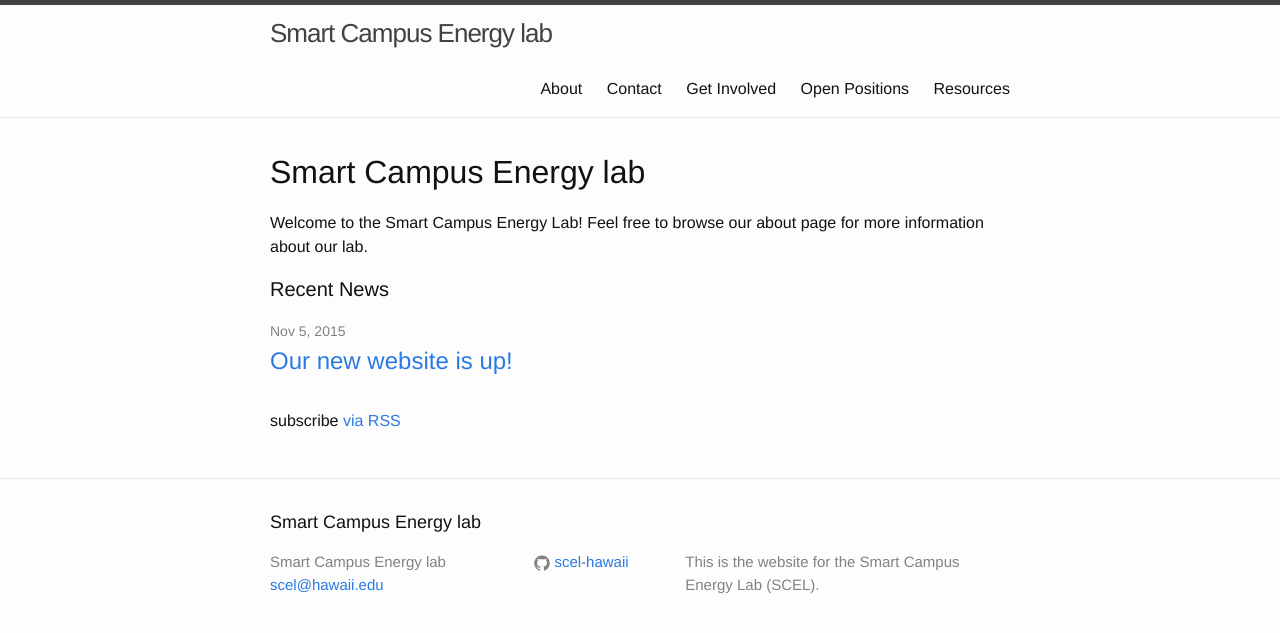
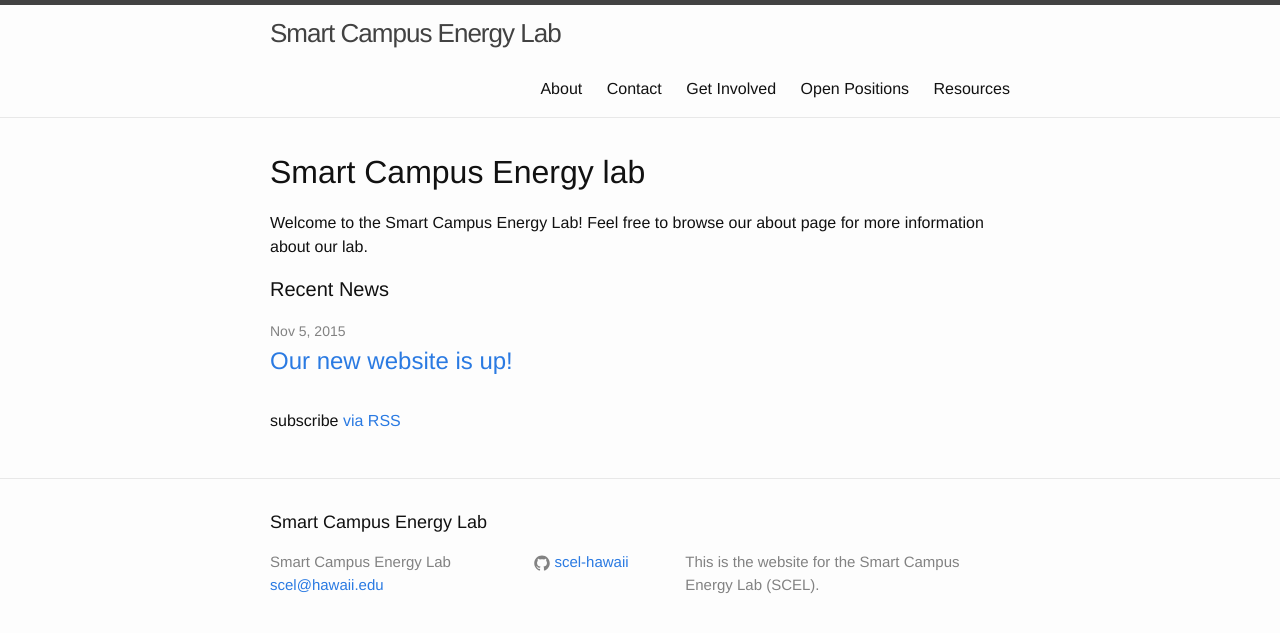
Before and after one commit to aobatake/scel-hawaii.org, a Jekyll site: the page built from index.html, in a window 1280 px wide. Shown: the top 633 px of the page. Built offline with Jekyll 4.4.1, drawn with Linux system fonts in a browser that asks for light colours.

Commit message:
Fixed site name

```diff
--- a/_config.yml
+++ b/_config.yml
@@ -6,7 +6,7 @@
 # 'jekyll serve'. If you change this file, please restart the server process.
 
 # Site settings
-title: Smart Campus Energy lab
+title: Smart Campus Energy Lab
 email: scel@hawaii.edu
 description: > # this means to ignore newlines until "baseurl:"
     This is the website for the Smart Campus Energy Lab (SCEL).
```
